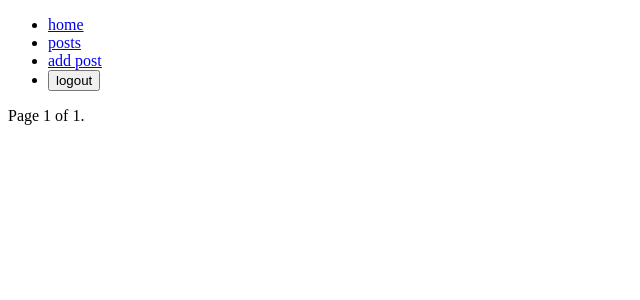
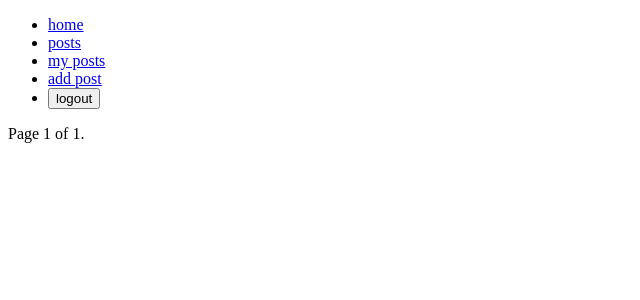
Before and after one commit to datotoda/easy_blog, a Django app: page /posts/ in a window 1280 px wide. Shown: the top 300 px of the page, without its empty margins (0-640 px from the left). Run offline with Django 4.2, Linux system fonts and the light colour scheme; the visitor is signed in with stand-in values (Sample User, id 1); data that the repository does not hold is empty.

Commit message:
Add MyPostListView link in navbar

```diff
--- a/templates/base.html
+++ b/templates/base.html
@@ -10,11 +10,12 @@
         <ul>
             <li><a href={% url 'blog:home' %}>home</a></li>
             <li><a href="{% url 'blog:post-list' %}">posts</a></li>
-            <li><a href="{% url 'blog:post-add' %}">add post</a></li>
             {% if not request.user.is_authenticated %}
                 <li><a href={% url 'user:login' %}>login</a></li>
                 <li><a href={% url 'user:registration' %}>registration</a></li>
             {% else %}
+                <li><a href="{% url 'blog:my-post-list' %}">my posts</li>
+                <li><a href="{% url 'blog:post-add' %}">add post</a></li>
                 <li><form method="post" action={% url 'user:logout' %}>{% csrf_token %}<button>logout</button></form></li>
             {% endif %}
         </ul>
```
